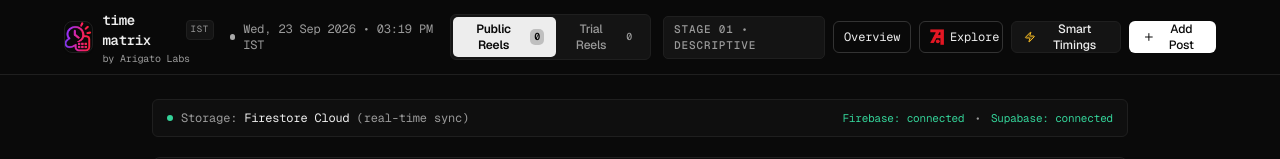
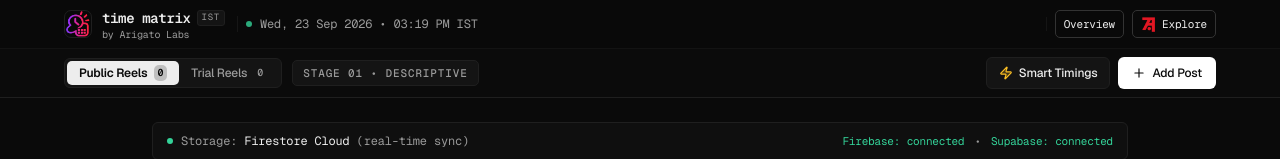
Before and after one commit to kumardevanshu7/Posting-Seen-Matrix, a React (Vite) app: page / in a window 1280 px wide. Both pictures are taken after a click on the button "Enter Console directly". Shown: the top 159 px of the page. Built offline with nearby package versions, Linux system fonts and the light colour scheme; no server answers.

Commit message:
style(header): convert header into clean two-layer layout with separated identity and action controls

```diff
--- a/src/components/Header.tsx
+++ b/src/components/Header.tsx
@@ -59,11 +59,16 @@ export const Header: React.FC<HeaderProps> = ({
   }[currentStage];
 
   return (
-    <header className="sticky top-0 z-40 bg-background/95 backdrop-blur-sm border-b border-border px-4 sm:px-6 py-2.5 transition-colors">
-      <div className="max-w-6xl mx-auto flex flex-col md:flex-row items-center justify-between gap-3">
+    <header className="sticky top-0 z-40 bg-background/95 backdrop-blur-md border-b border-border transition-colors shadow-xs">
 
-        {/* Brand & Wordmark (With official Time Matrix Logo) */}
-        <div className="flex items-center justify-between w-full md:w-auto gap-4">
+      {/* ============================================================ */}
+      {/* LAYER 1: Global Identity, Live Clock & Account Nav          */}
+      {/* ============================================================ */}
+      <div className="border-b border-border/50 px-4 sm:px-6 py-2">
+        <div className="max-w-6xl mx-auto flex items-center justify-between gap-3">
+
+          {/* Left: Brand + Live IST Clock */}
+          <div className="flex items-center gap-3">
             <div className="flex items-center gap-2.5">
               <div
                 onClick={() => onToggleView('app')}
@@ -73,22 +78,22 @@ export const Header: React.FC<HeaderProps> = ({
                 <img
                   src="/android-chrome-192x192.png"
                   alt="Time Matrix"
-                className="w-8 h-8 rounded-[8px] object-cover border border-border shadow-sm group-hover:scale-105 active:scale-95 transition-all"
+                  className="w-7 h-7 rounded-[7px] object-cover border border-border shadow-xs group-hover:scale-105 active:scale-95 transition-all"
                 />
               </div>
 
               <div className="flex flex-col">
-              <div className="flex items-center gap-2">
+                <div className="flex items-center gap-1.5">
                   <span className="font-mono text-xs sm:text-sm font-semibold tracking-tight text-foreground leading-none">
                     time matrix
                   </span>
-                <span className="text-[9px] font-mono uppercase tracking-sec-label px-1 py-0.5 rounded-[4px] bg-secondary border border-border text-muted-foreground">
+                  <span className="text-[9px] font-mono uppercase tracking-sec-label px-1 py-0.2 rounded-[3px] bg-secondary border border-border text-muted-foreground">
                     IST
                   </span>
                 </div>
                 <button
                   onClick={() => onToggleView('explore')}
-                className="text-[10px] text-muted-foreground hover:text-foreground font-mono leading-none mt-1 text-left flex items-center gap-1 transition-colors"
+                  className="text-[10px] text-muted-foreground hover:text-foreground font-mono leading-none mt-0.5 text-left flex items-center gap-1 transition-colors"
                   title="Explore Arigato Labs"
                 >
                   <span>by Arigato Labs</span>
@@ -96,89 +101,23 @@ export const Header: React.FC<HeaderProps> = ({
               </div>
             </div>
 
-          <div className="hidden sm:flex items-center gap-2 text-xs font-mono text-muted-foreground">
-            <span className="w-1.5 h-1.5 rounded-full bg-foreground/70" />
+            {/* Divider & Live IST Clock */}
+            <div className="hidden sm:flex items-center gap-3 pl-2 border-l border-border/60">
+              <div className="flex items-center gap-2 text-xs font-mono text-muted-foreground">
+                <span className="w-1.5 h-1.5 rounded-full bg-emerald-400/80 animate-pulse" />
                 <span>{currentDateIST} • {currentIST}</span>
               </div>
-
-          {/* Mobile Actions */}
-          <div className="flex md:hidden items-center gap-2">
-            {onOpenSmartSlots && (
-              <button
-                onClick={onOpenSmartSlots}
-                className="h-8 px-2.5 rounded-[6px] bg-secondary border border-border text-foreground hover:bg-accent text-xs font-medium active:scale-[0.99] transition-all flex items-center gap-1.5"
-                title="Smart Posting Timings"
-              >
-                <Zap className="w-3.5 h-3.5 text-amber-400 fill-amber-400/20" />
-                <span className="font-mono text-[11px]">Timings</span>
-              </button>
-            )}
-            <button
-              onClick={onOpenQuickPost}
-              className="h-8 px-3 rounded-[6px] bg-primary text-primary-foreground text-xs font-medium active:scale-[0.99] transition-all flex items-center gap-1.5"
-            >
-              <Plus className="w-3.5 h-3.5" />
-              <span>Add Post</span>
-            </button>
             </div>
           </div>
 
-        {/* Center: Tabs (Trial vs Public) */}
-        <div className="flex items-center p-0.5 rounded-[6px] bg-secondary border border-border">
-          <button
-            onClick={() => onPostTypeChange('public')}
-            className={`flex items-center gap-2 px-3 py-1 rounded-[5px] text-xs font-medium transition-all ${
-              activePostType === 'public'
-                ? 'bg-foreground text-background shadow-none font-semibold'
-                : 'text-muted-foreground hover:text-foreground'
-            }`}
-          >
-            <span>Public Reels</span>
-            <span className={`font-mono text-[10px] px-1 py-0.2 rounded-sm ${
-              activePostType === 'public' ? 'bg-background/20 text-background' : 'text-muted-foreground'
-            }`}>
-              {publicCount}
-            </span>
-          </button>
-
-          <button
-            onClick={() => onPostTypeChange('trial')}
-            className={`flex items-center gap-2 px-3 py-1 rounded-[5px] text-xs font-medium transition-all ${
-              activePostType === 'trial'
-                ? 'bg-foreground text-background shadow-none font-semibold'
-                : 'text-muted-foreground hover:text-foreground'
-            }`}
-          >
-            <span>Trial Reels</span>
-            <span className={`font-mono text-[10px] px-1 py-0.2 rounded-sm ${
-              activePostType === 'trial' ? 'bg-background/20 text-background' : 'text-muted-foreground'
-            }`}>
-              {trialCount}
-            </span>
-          </button>
-        </div>
-
-        {/* Right Chrome */}
-        <div className="hidden md:flex items-center gap-2">
-          {/* Stage Mono Chip */}
-          <span className="sec-label px-2.5 py-1 rounded-[5px] bg-secondary border border-border">
-            {stageLabel}
-          </span>
-
-          {/* Pending Alerts */}
-          {pendingCheckInCount > 0 && (
-            <span className="flex items-center gap-1.5 px-2 py-1 rounded-[5px] bg-secondary border border-border text-xs font-mono text-foreground">
-              <Bell className="w-3 h-3 text-muted-foreground" />
-              <span>{pendingCheckInCount}</span>
-            </span>
-          )}
-
-          {/* User Auth Status & Creator Profile */}
+          {/* Right: Creator Profile & Navigation */}
+          <div className="flex items-center gap-2">
+            {/* Creator Profile Chip & Sign Out */}
             {currentUser ? (
-            <div className="flex items-center gap-1.5 pl-1">
+              <div className="flex items-center gap-1">
                 <button
                   onClick={onEditProfile}
-                className="flex items-center gap-1.5 px-2 py-1 rounded-[5px] bg-secondary border border-border hover:border-input transition-colors group"
+                  className="flex items-center gap-1.5 px-2.5 py-1 rounded-[5px] bg-secondary/80 border border-border hover:border-input transition-colors group cursor-pointer"
                   title="Edit Creator Profile"
                 >
                   <UserIcon className="w-3 h-3 text-muted-foreground group-hover:text-foreground" />
@@ -193,7 +132,7 @@ export const Header: React.FC<HeaderProps> = ({
                 </button>
                 <button
                   onClick={onSignOut}
-                className="p-1 rounded text-muted-foreground hover:text-foreground hover:bg-accent transition-colors"
+                  className="p-1 rounded text-muted-foreground hover:text-foreground hover:bg-accent transition-colors cursor-pointer"
                   title="Sign out"
                 >
                   <LogOut className="w-3.5 h-3.5" />
@@ -201,10 +140,13 @@ export const Header: React.FC<HeaderProps> = ({
               </div>
             ) : null}
 
+            {/* Divider */}
+            <div className="hidden sm:block h-3.5 w-px bg-border/60" />
+
             {/* View Toggle: Overview / Console */}
             <button
               onClick={() => onToggleView(currentView === 'app' ? 'landing' : 'app')}
-            className="h-8 px-2.5 rounded-[6px] border border-input bg-transparent text-foreground hover:bg-accent text-xs font-mono transition-colors"
+              className="h-7 px-2 rounded-[5px] border border-input bg-transparent text-foreground hover:bg-accent text-[11px] font-mono transition-colors cursor-pointer"
               title="Toggle Landing Page / App Console"
             >
               {currentView === 'app' ? 'Overview' : 'Console'}
@@ -213,22 +155,85 @@ export const Header: React.FC<HeaderProps> = ({
             {/* Explore Arigato Labs */}
             <button
               onClick={() => onToggleView('explore')}
-            className="h-8 px-2.5 rounded-[6px] border border-input bg-transparent text-foreground hover:bg-accent text-xs font-mono transition-colors flex items-center gap-1.5"
+              className="h-7 px-2 rounded-[5px] border border-input bg-transparent text-foreground hover:bg-accent text-[11px] font-mono transition-colors flex items-center gap-1.5 cursor-pointer"
               title="Explore Arigato Labs"
             >
               <img
                 src="/arigato-single-logo.png"
                 alt="Arigato Labs"
-              style={{ width: 17, height: 17, objectFit: 'contain' }}
+                style={{ width: 15, height: 15, objectFit: 'contain' }}
               />
-            <span className="hidden xl:inline">Explore</span>
+              <span className="hidden md:inline">Explore</span>
+            </button>
+          </div>
+
+        </div>
+      </div>
+
+      {/* ============================================================ */}
+      {/* LAYER 2: Mode Switcher, Engine Stage & Primary Actions      */}
+      {/* ============================================================ */}
+      <div className="px-4 sm:px-6 py-2 bg-secondary/15">
+        <div className="max-w-6xl mx-auto flex items-center justify-between gap-3 flex-wrap sm:flex-nowrap">
+
+          {/* Left: Mode Switcher (Public vs Trial) + Stage + Pending Alerts */}
+          <div className="flex items-center gap-2.5 flex-wrap">
+            {/* Tabs */}
+            <div className="flex items-center p-0.5 rounded-[6px] bg-secondary border border-border shadow-xs">
+              <button
+                onClick={() => onPostTypeChange('public')}
+                className={`flex items-center gap-1.5 px-3 py-1 rounded-[5px] text-xs font-medium transition-all cursor-pointer ${
+                  activePostType === 'public'
+                    ? 'bg-foreground text-background shadow-xs font-semibold'
+                    : 'text-muted-foreground hover:text-foreground'
+                }`}
+              >
+                <span>Public Reels</span>
+                <span className={`font-mono text-[10px] px-1 py-0.2 rounded-sm ${
+                  activePostType === 'public' ? 'bg-background/20 text-background' : 'text-muted-foreground'
+                }`}>
+                  {publicCount}
+                </span>
               </button>
 
+              <button
+                onClick={() => onPostTypeChange('trial')}
+                className={`flex items-center gap-1.5 px-3 py-1 rounded-[5px] text-xs font-medium transition-all cursor-pointer ${
+                  activePostType === 'trial'
+                    ? 'bg-foreground text-background shadow-xs font-semibold'
+                    : 'text-muted-foreground hover:text-foreground'
+                }`}
+              >
+                <span>Trial Reels</span>
+                <span className={`font-mono text-[10px] px-1 py-0.2 rounded-sm ${
+                  activePostType === 'trial' ? 'bg-background/20 text-background' : 'text-muted-foreground'
+                }`}>
+                  {trialCount}
+                </span>
+              </button>
+            </div>
+
+            {/* Stage Chip */}
+            <span className="sec-label px-2.5 py-1 rounded-[5px] bg-secondary border border-border text-[10px]">
+              {stageLabel}
+            </span>
+
+            {/* Pending Check-in Alerts */}
+            {pendingCheckInCount > 0 && (
+              <span className="flex items-center gap-1.5 px-2 py-1 rounded-[5px] bg-secondary border border-border text-xs font-mono text-foreground" title="Pending 24h Check-ins">
+                <Bell className="w-3 h-3 text-amber-400" />
+                <span>{pendingCheckInCount}</span>
+              </span>
+            )}
+          </div>
+
+          {/* Right: Action Buttons (Smart Timings + Add Post) */}
+          <div className="flex items-center gap-2 ml-auto sm:ml-0">
             {/* Smart Timings Button */}
             {onOpenSmartSlots && (
               <button
                 onClick={onOpenSmartSlots}
-              className="h-8 px-3 rounded-[6px] bg-secondary border border-border text-foreground hover:bg-accent text-xs font-medium active:scale-[0.99] transition-all flex items-center gap-1.5 group shadow-xs"
+                className="h-8 px-3 rounded-[6px] bg-secondary hover:bg-secondary/80 border border-border text-foreground text-xs font-medium active:scale-[0.99] transition-all flex items-center gap-1.5 group shadow-xs cursor-pointer"
                 title="Smart Posting Timing Recommendations for Today"
               >
                 <Zap className="w-3.5 h-3.5 text-amber-400 fill-amber-400/20 group-hover:scale-110 transition-transform" />
@@ -236,10 +241,10 @@ export const Header: React.FC<HeaderProps> = ({
               </button>
             )}
 
-          {/* Primary Action Button */}
+            {/* Primary Action: Add Post */}
             <button
               onClick={onOpenQuickPost}
-            className="h-8 px-3.5 rounded-[6px] bg-primary text-primary-foreground text-xs font-medium hover:bg-[#e0e0e0] active:scale-[0.99] transition-all flex items-center gap-1.5"
+              className="h-8 px-3.5 rounded-[6px] bg-primary text-primary-foreground text-xs font-medium hover:bg-[#e0e0e0] active:scale-[0.99] transition-all flex items-center gap-1.5 shadow-xs cursor-pointer"
             >
               <Plus className="w-3.5 h-3.5" />
               <span>Add Post</span>
@@ -247,6 +252,8 @@ export const Header: React.FC<HeaderProps> = ({
           </div>
 
         </div>
+      </div>
+
     </header>
   );
 };
```
Lines whose indentation alone changed are shown as unchanged.
